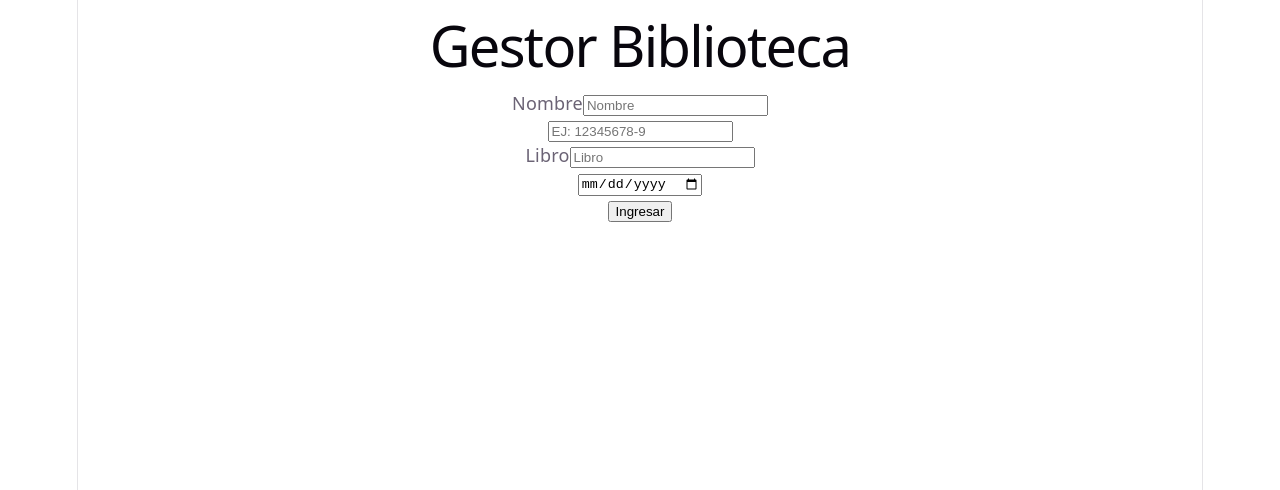
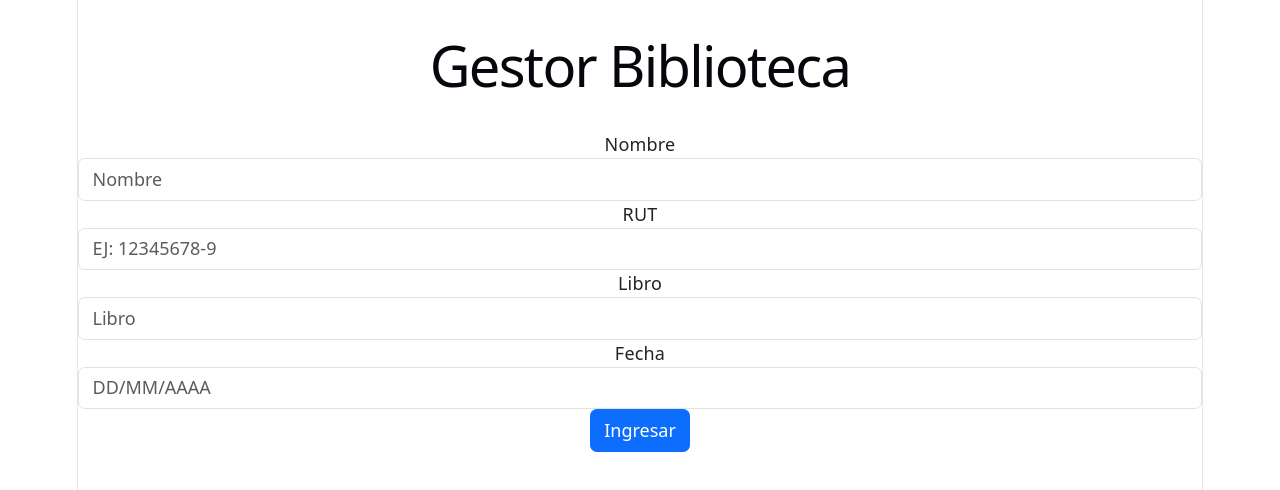
Before and after one commit to Morr1g4n/Ev3-prog-React, a React (Vite) app in the folder gestor-biblioteca/: page / in a window 1280 px wide. Shown: the top 490 px of the page. Built offline with nearby package versions, Linux system fonts and the light colour scheme.

Commit message:
agregado bootstrap, mejorado forulario

```diff
--- a/gestor-biblioteca/index.html
+++ b/gestor-biblioteca/index.html
@@ -5,9 +5,11 @@
     <link rel="icon" type="image/svg+xml" href="/favicon.svg" />
     <meta name="viewport" content="width=device-width, initial-scale=1.0" />
     <title>gestor-biblioteca</title>
+    <link href="https://cdn.jsdelivr.net/npm/bootstrap@5.3.8/dist/css/bootstrap.min.css" rel="stylesheet" integrity="sha384-sRIl4kxILFvY47J16cr9ZwB07vP4J8+LH7qKQnuqkuIAvNWLzeN8tE5YBujZqJLB" crossorigin="anonymous">
   </head>
   <body>
     <div id="root"></div>
     <script type="module" src="/src/main.jsx"></script>
+    <script src="https://cdn.jsdelivr.net/npm/bootstrap@5.3.8/dist/js/bootstrap.bundle.min.js" integrity="sha384-FKyoEForCGlyvwx9Hj09JcYn3nv7wiPVlz7YYwJrWVcXK/BmnVDxM+D2scQbITxI" crossorigin="anonymous"></script>
   </body>
 </html>
--- a/gestor-biblioteca/src/GestorPrestamos.jsx
+++ b/gestor-biblioteca/src/GestorPrestamos.jsx
@@ -17,7 +17,7 @@ function GestorPrestamos(){
     const libroRef=useRef();
     const fechaRef=useRef();
 
-    const agregarTarea=()=>{
+    const agregarPrestamo=()=>{
         const nombre=nombreRef.current.value;
         const id=uuid();
         console.log(id);
@@ -29,11 +29,11 @@ function GestorPrestamos(){
             <form>
                 {/* Contenedor de formulario  Nombre*/}
                 <div class="form-group">
-                    <label for="InputNombre"> Nombre</label>
+                    <label for="InputNombre">Nombre</label>
                     <input
                         ref={nombreRef}
                         placeholder="Nombre"
-                        className="form-control form-control-lg"
+                        className="form-control"
                         type="text"  minLength="4" maxLength="40" required
                         name="" id=""
                     />
@@ -41,22 +41,23 @@ function GestorPrestamos(){
 
                 {/* Contenedor de formulario Rut*/}
                 <div class="form-group">
+                    <label for="InputRUT">RUT</label>
                     <input
                         ref= {rutRef}
                         placeholder="EJ: 12345678-9"
-                        className= "form-control form-control-lg"
-                        type="text"  pattern="[0-9]{7,8}-[0-9kK]*/"
+                        className= "form-control"
+                        type="text"  pattern="^[0-9]{7,8}-[0-9kK]$*/"
                         name ="" id=""
                     />
                 </div>
 
                 {/* Contenedor de formulario Libro*/}
                 <div class="form-group">
-                    <label for="InputLibro"> Libro</label>
+                    <label for="InputLibro">Libro</label>
                     <input
                         ref={libroRef}
                         placeholder="Libro"
-                        className="form-control form-control-lg"
+                        className="form-control"
                         type="text"  minLength="4" maxLength="40" required
                         name="" id=""
                     />
@@ -64,11 +65,13 @@ function GestorPrestamos(){
 
                 {/* Contenedor de formulario Fecha*/}
                 <div class="form-group">
-                    <label for="InputFecha"></label>
+                    <label for="InputFecha">Fecha</label>
                     <input
                         ref={fechaRef}
-                        className="form-control form-control-lg"
-                        type="date"
+                        placeholder="DD/MM/AAAA"
+                        className="form-control"
+                        type="text" required
+                        name="" id=""
                     />
 
                 </div>
```
